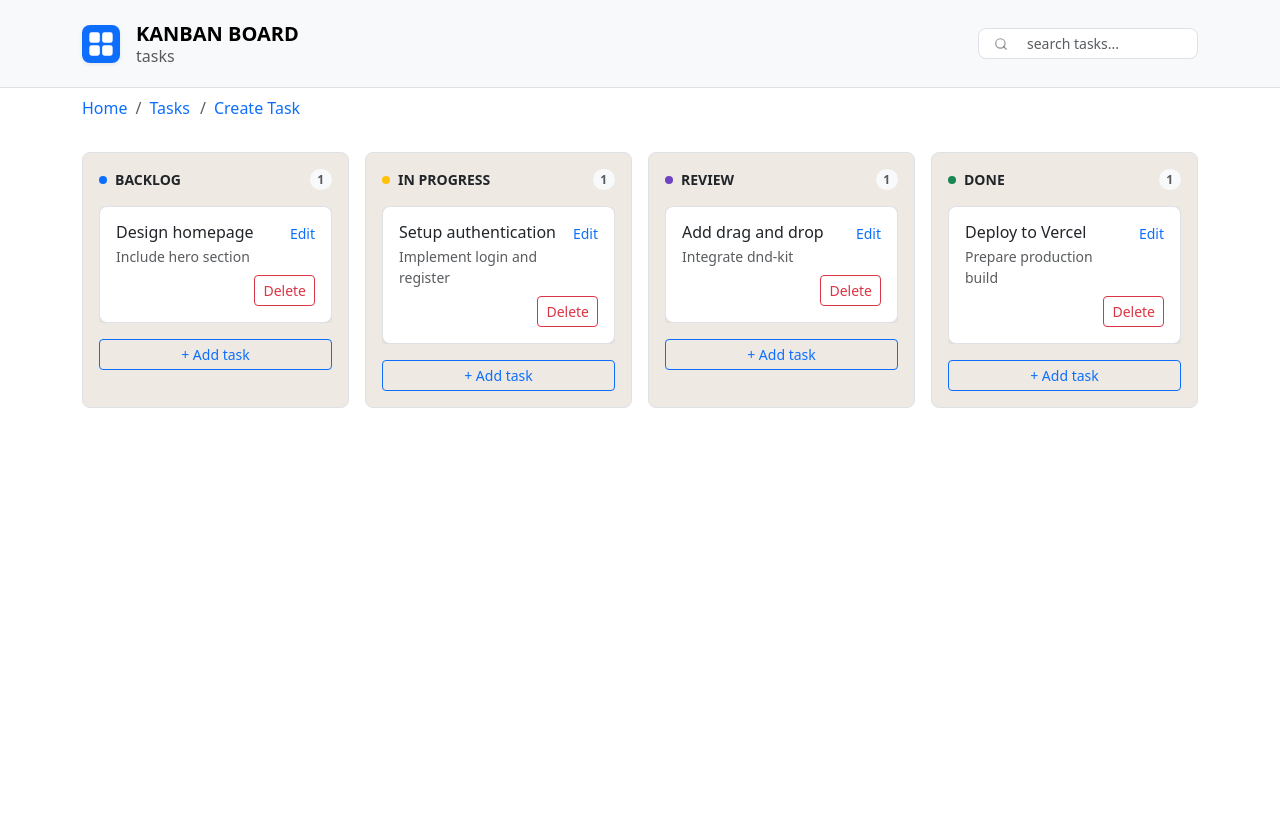
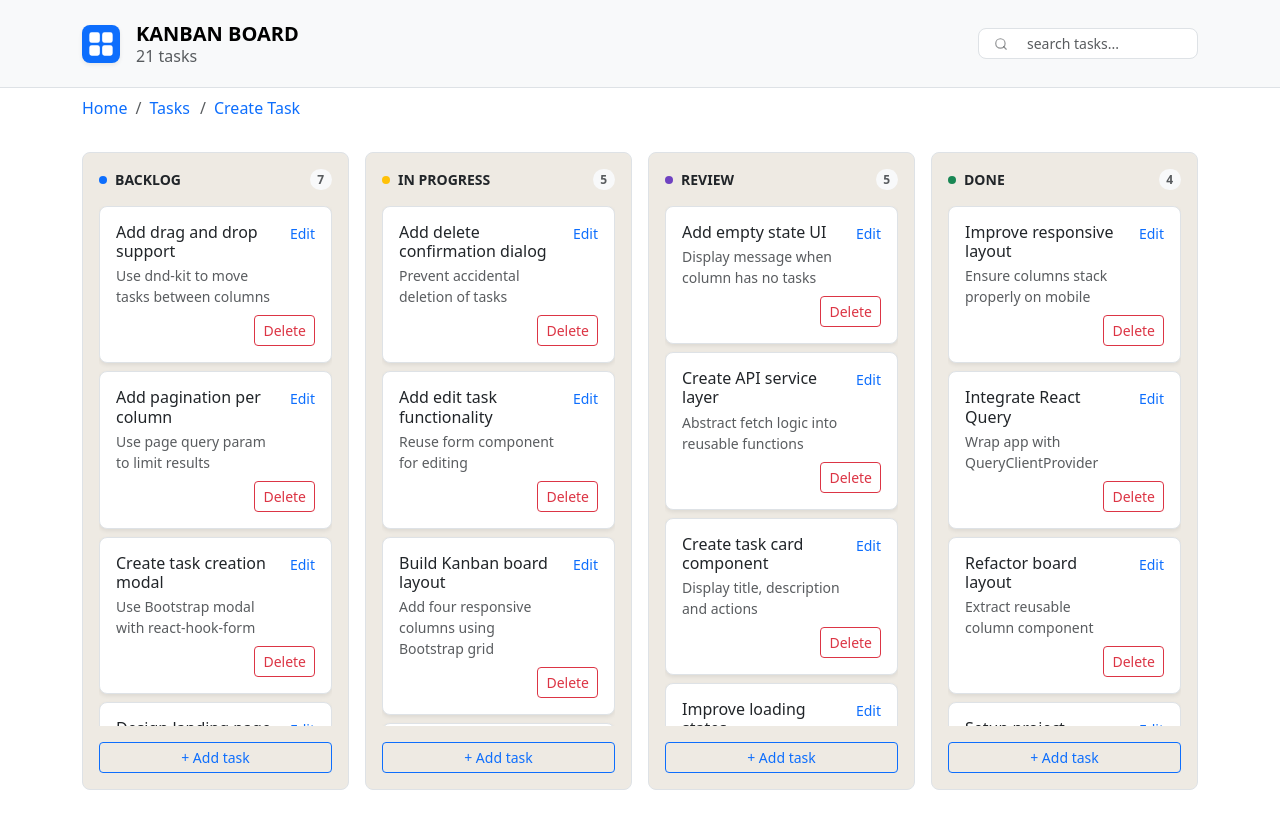
Before and after one commit to Muhammad-Morgan/mindluster-task, a Next.js app: page /tasks in a window 1280 px wide. Built offline with nearby package versions, Linux system fonts and the light colour scheme.

Commit message:
complete editing functionality

```diff
--- a/app/api/tasks/edittask/route.ts
+++ b/app/api/tasks/edittask/route.ts
@@ -5,15 +5,12 @@ import { taskSchema, type Task } from "@/lib/zodSchemas";
 
 type StoredTask = Task & { id: string | number; createdAt?: string };
 
-const normalizeColumn = (value: string) => {
-  if (value === "in_progress") return "in-progress";
-  return value;
-};
-
 export async function PATCH(req: Request) {
   const filePath = path.join(process.cwd(), "lib", "mockData.json");
+
   const body = await req.json();
   const id = body?.id;
+  console.log(body);
 
   if (!id) {
     return NextResponse.json(
@@ -25,7 +22,7 @@ export async function PATCH(req: Request) {
   const payload = {
     title: body?.title,
     description: body?.description,
-    column: normalizeColumn(body?.column),
+    column: body?.column,
   };
 
   const validateFields = taskSchema.safeParse(payload);
@@ -36,22 +33,16 @@ export async function PATCH(req: Request) {
     );
   }
 
-  let existing: unknown = [];
+  let existing: StoredTask[] | [] = [];
   try {
     const raw = await fs.readFile(filePath, "utf-8");
-    existing = raw.trim() ? JSON.parse(raw) : { tasks: [] };
+    existing = raw.trim() ? JSON.parse(raw) : [];
   } catch (error) {
     console.log(error);
     throw new Error("Issue with reading file...");
   }
 
-  const tasks = Array.isArray(existing)
-    ? existing
-    : (existing as { tasks?: StoredTask[] })?.tasks ?? [];
-
-  const index = tasks.findIndex(
-    (task) => String(task.id) === String(id),
-  );
+  const index = existing.findIndex((task) => String(task.id) === String(id));
 
   if (index === -1) {
     return NextResponse.json(
@@ -61,24 +52,20 @@ export async function PATCH(req: Request) {
   }
 
   const updated: StoredTask = {
-    ...tasks[index],
+    ...existing[index],
     ...validateFields.data,
-    column: normalizeColumn(validateFields.data.column),
+    column: validateFields.data.column,
   };
 
-  const next = [...tasks];
+  const next = [...existing];
   next[index] = updated;
 
   try {
-    await fs.writeFile(
-      filePath,
-      JSON.stringify({ tasks: next }, null, 2),
-      "utf-8",
-    );
+    await fs.writeFile(filePath, JSON.stringify(next, null, 2), "utf-8");
   } catch (error) {
     console.log(error);
     throw new Error("Issue with writing file...");
   }
 
-  return NextResponse.json({ ok: true, status: 200 }, { status: 200 });
+  return NextResponse.json({ ok: true, status: 201 }, { status: 201 });
 }
--- a/components/organisms/Navbar.tsx
+++ b/components/organisms/Navbar.tsx
@@ -2,9 +2,25 @@
 
 import Link from "next/link";
 import { LayoutGrid } from "lucide-react";
+import { useQuery } from "@tanstack/react-query";
 import SearchBar from "../atom/SearchBar";
 
 const Navbar = () => {
+  const { data } = useQuery({
+    queryKey: ["tasks"],
+    queryFn: async () => {
+      const resp = await fetch("/api/tasks/gettasks", { cache: "no-store" });
+      if (!resp.ok) return { tasks: [] };
+      return resp.json();
+    },
+  });
+
+  const tasksCount = Array.isArray((data as { tasks?: unknown[] })?.tasks)
+    ? (data as { tasks: unknown[] }).tasks.length
+    : Array.isArray(data)
+      ? data.length
+      : 0;
+
   return (
     <nav className="navbar bg-body-tertiary border-bottom">
       <div className="container d-flex flex-column py-2">
@@ -25,7 +41,7 @@ const Navbar = () => {
                 Kanban Board
               </span>
               <span className="text-body-secondary fs-6">
-                {/* {tasks.length} tasks */}tasks
+                {tasksCount} tasks
               </span>
             </span>
           </Link>
--- a/lib/mockData.json
+++ b/lib/mockData.json
@@ -1,30 +1,149 @@
 [
   {
     "id": 1,
-    "title": "Design homepage",
-    "description": "Include hero section",
+    "title": "Design landing page layout",
+    "description": "Create wireframe and structure for hero and feature sections",
     "column": "backlog",
-    "createdAt": "2025-01-01T10:00:00.000Z"
+    "createdAt": "2025-01-01T08:00:00.000Z"
   },
   {
     "id": 2,
-    "title": "Setup authentication",
-    "description": "Implement login and register",
-    "column": "in-progress",
-    "createdAt": "2025-01-02T09:30:00.000Z"
+    "title": "Setup project repository",
+    "description": "Initialize Next.js project and configure ESLint",
+    "column": "done",
+    "createdAt": "2025-01-02T08:00:00.000Z"
   },
   {
     "id": 3,
-    "title": "Add drag and drop",
-    "description": "Integrate dnd-kit",
-    "column": "review",
-    "createdAt": "2025-01-03T14:15:00.000Z"
+    "title": "Implement authentication flow",
+    "description": "Add login and register forms with validation",
+    "column": "in-progress",
+    "createdAt": "2025-01-03T08:00:00.000Z"
   },
   {
     "id": 4,
-    "title": "Deploy to Vercel",
-    "description": "Prepare production build",
+    "title": "Create API service layer",
+    "description": "Abstract fetch logic into reusable functions",
+    "column": "review",
+    "createdAt": "2025-01-04T08:00:00.000Z"
+  },
+  {
+    "id": 5,
+    "title": "Build Kanban board layout",
+    "description": "Add four responsive columns using Bootstrap grid",
+    "column": "in-progress",
+    "createdAt": "2025-01-05T08:00:00.000Z"
+  },
+  {
+    "id": 6,
+    "title": "Create task card component",
+    "description": "Display title, description and actions",
+    "column": "review",
+    "createdAt": "2025-01-06T08:00:00.000Z"
+  },
+  {
+    "id": 7,
+    "title": "Integrate React Query",
+    "description": "Wrap app with QueryClientProvider",
     "column": "done",
-    "createdAt": "2025-01-04T16:45:00.000Z"
+    "createdAt": "2025-01-07T08:00:00.000Z"
+  },
+  {
+    "id": 8,
+    "title": "Add drag and drop support",
+    "description": "Use dnd-kit to move tasks between columns",
+    "column": "backlog",
+    "createdAt": "2025-01-08T08:00:00.000Z"
+  },
+  {
+    "id": 9,
+    "title": "Create task creation modal",
+    "description": "Use Bootstrap modal with react-hook-form",
+    "column": "backlog",
+    "createdAt": "2025-01-09T08:00:00.000Z"
+  },
+  {
+    "id": 10,
+    "title": "Add delete confirmation dialog",
+    "description": "Prevent accidental deletion of tasks",
+    "column": "in-progress",
+    "createdAt": "2025-01-10T08:00:00.000Z"
+  },
+  {
+    "id": 11,
+    "title": "Implement search feature",
+    "description": "Filter tasks by title and description",
+    "column": "backlog",
+    "createdAt": "2025-01-11T08:00:00.000Z"
+  },
+  {
+    "id": 12,
+    "title": "Add pagination per column",
+    "description": "Use page query param to limit results",
+    "column": "backlog",
+    "createdAt": "2025-01-12T08:00:00.000Z"
+  },
+  {
+    "id": 13,
+    "title": "Improve loading states",
+    "description": "Show spinner while fetching tasks",
+    "column": "review",
+    "createdAt": "2025-01-13T08:00:00.000Z"
+  },
+  {
+    "id": 14,
+    "title": "Handle API errors",
+    "description": "Display toast notification on failure",
+    "column": "in-progress",
+    "createdAt": "2025-01-14T08:00:00.000Z"
+  },
+  {
+    "id": 15,
+    "title": "Refactor board layout",
+    "description": "Extract reusable column component",
+    "column": "done",
+    "createdAt": "2025-01-15T08:00:00.000Z"
+  },
+  {
+    "id": 16,
+    "title": "Sort tasks by creation date",
+    "description": "Order newest tasks first",
+    "column": "backlog",
+    "createdAt": "2025-01-16T08:00:00.000Z"
+  },
+  {
+    "id": 17,
+    "title": "Optimize React Query caching",
+    "description": "Adjust staleTime and cacheTime",
+    "column": "review",
+    "createdAt": "2025-01-17T08:00:00.000Z"
+  },
+  {
+    "id": 18,
+    "title": "Add edit task functionality",
+    "description": "Reuse form component for editing",
+    "column": "in-progress",
+    "createdAt": "2025-01-18T08:00:00.000Z"
+  },
+  {
+    "id": 19,
+    "title": "Improve responsive layout",
+    "description": "Ensure columns stack properly on mobile",
+    "column": "done",
+    "createdAt": "2025-01-19T08:00:00.000Z"
+  },
+  {
+    "id": 20,
+    "title": "Add empty state UI",
+    "description": "Display message when column has no tasks",
+    "column": "review",
+    "createdAt": "2025-01-20T08:00:00.000Z"
+  },
+  {
+    "title": "test",
+    "description": "test",
+    "column": "backlog",
+    "id": "e957a7c3-66d2-47ef-9c67-72c1d5a942c6",
+    "createdAt": "2026-02-25T23:08:59.669Z"
   }
 ]
```
Also changed, not shown: app/tasks/edit-task/[id]/page.tsx (+18 -52 lines), components/organisms/EditTaskForm.tsx (added, +108 -0 lines).
